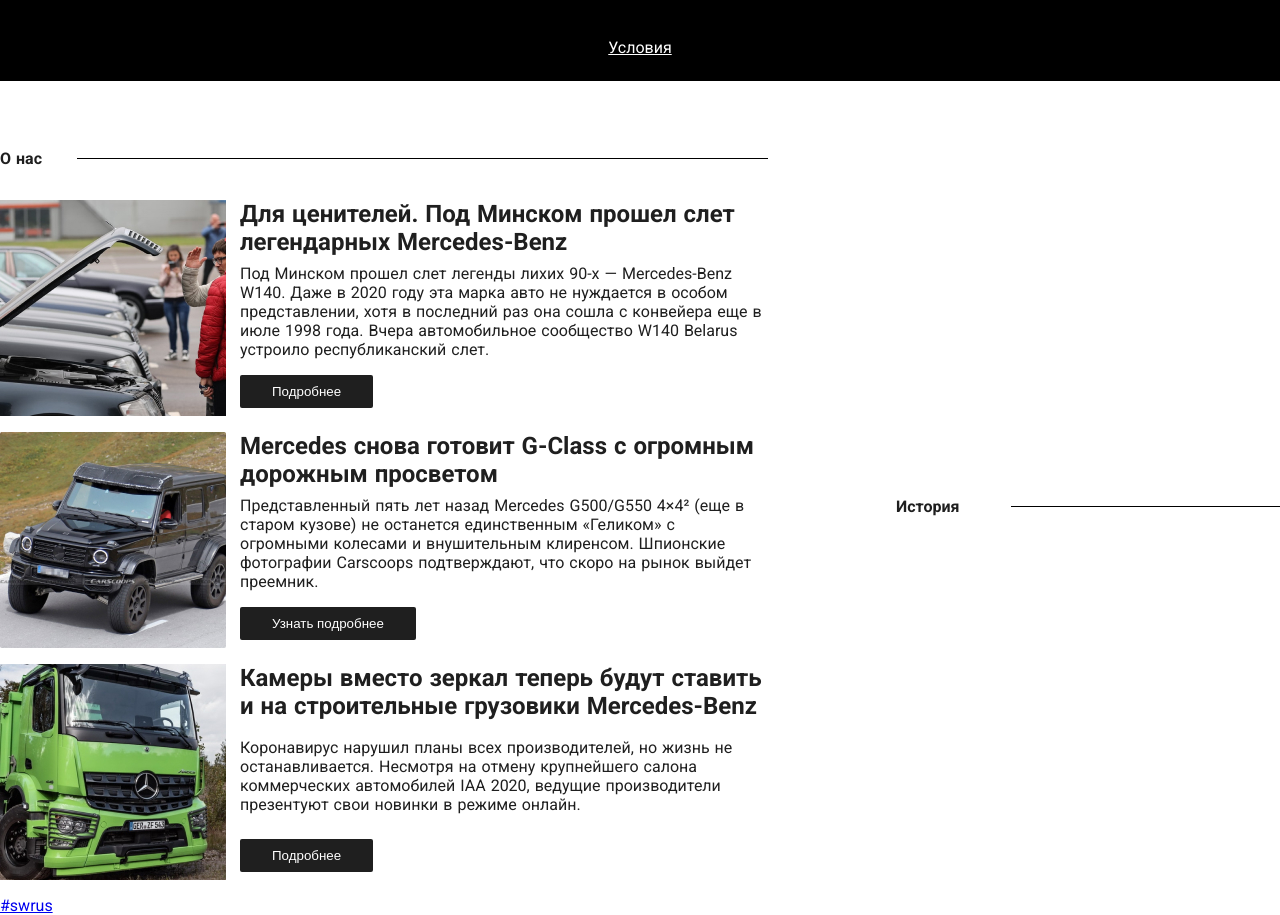
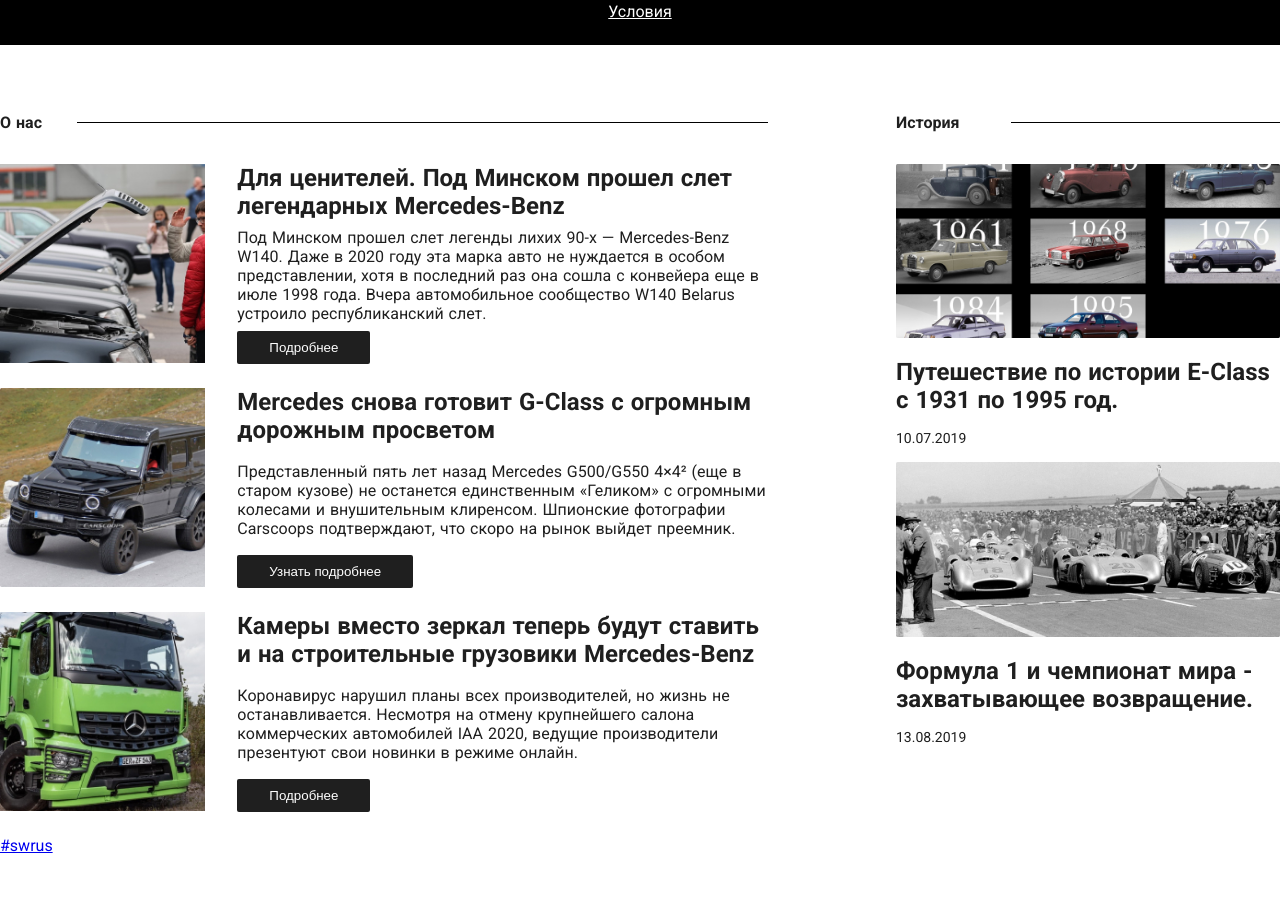
Before and after one commit to 10k20/fashion_shop, a Nuxt app in the folder webapp/: page / in a window 1280 px wide. Shown: the part 2000-2915 px from the top of the page. After the commit the page ends 2855 px from the top, so only its background shows below. Built offline with nearby package versions, Linux system fonts and the light colour scheme; a web font is replaced by a local one.

Commit message:
about section layout

```diff
--- a/webapp/components/common/AboutCard.vue
+++ b/webapp/components/common/AboutCard.vue
@@ -33,19 +33,29 @@
   margin-bottom: 1.5rem;
   .about-card-img {
     width: 13rem;
-    height: 13rem;
+    height: 12.5rem;
     margin-right: 2rem;
+    overflow: hidden;
+    cursor: pointer;
+    img {
+      width: 13rem;
+      transition: 0.2s ease-in-out;
+    }
+    img:hover {
+      transform: scale(1.2);
+    }
   }
   .about-card-body {
     display: flex;
     align-content: space-between;
     flex-direction: column;
     flex-flow: wrap;
+    width: 70%;
     .about-card-title {
       width: 100%;
       font-weight: 700;
       font-size: 1.5rem;
-      margin-bottom: 0.5rem;
+      cursor: pointer;
     }
     .about-card-text {
       width: 100%;
@@ -58,7 +68,18 @@
       border-radius: 2px;
       padding: 0.55rem 2rem;
       cursor: pointer;
-      margin-top: 1rem;
+      transition: 0.2s ease-in-out;
+    }
+    button:hover {
+      color: $dark;
+      background-color: #fff;
+      outline: 2px solid $dark;
+    }
+    button:active {
+      color: #fff;
+      background-color: $dark;
+      outline: 2px solid $dark;
+      outline: none;
     }
   }
 }
--- a/webapp/components/common/HistoryCard.vue
+++ b/webapp/components/common/HistoryCard.vue
@@ -0,0 +1,54 @@
+<template>
+  <div class="history-card-wrapper">
+    <div class="history-card-img">
+      <img :src="historyCardImg" alt="" />
+    </div>
+    <div class="history-card-title">
+      {{ historyCardTitle }}
+    </div>
+    <div class="history-card-date">
+      {{ historyCardDate }}
+    </div>
+  </div>
+</template>
+<script>
+export default {
+  props: {
+    historyCardImg: String,
+    historyCardTitle: String,
+    historyCardDate: String,
+  },
+};
+</script>
+<style lang="scss" scoped>
+.history-card-wrapper {
+  display: flex;
+  flex-direction: column;
+  width: 100%;
+  margin-bottom: 1rem;
+  position: relative;
+  .history-card-img {
+    width: 100%;
+    margin-bottom: 1rem;
+    position: relative;
+    overflow: hidden;
+    cursor: pointer;
+    img {
+      width: 24rem;
+      transition: 0.2s ease-in-out;
+    }
+    img:hover {
+      transform: scale(1.2);
+    }
+  }
+  .history-card-title {
+    font-size: 1.5rem;
+    font-weight: 700;
+    margin-bottom: 1rem;
+    cursor: pointer;
+  }
+  .history-card-date {
+    font-size: 0.875rem;
+  }
+}
+</style>
--- a/webapp/components/page/index/About.vue
+++ b/webapp/components/page/index/About.vue
@@ -22,13 +22,25 @@
         <p>История</p>
         <div class="history-line"></div>
       </div>
+      <div class="history-articles">
+        <HistoryCard
+          class="history-article"
+          v-for="historyCard in historyCards"
+          :key="historyCard.id"
+          :historyCardImg="historyCard.historyCardImg"
+          :historyCardTitle="historyCard.historyCardTitle"
+          :historyCardDate="historyCard.historyCardDate"
+        />
+      </div>
     </div>
   </div>
 </template>
 
 <script>
 import AboutCard from "~/components/common/AboutCard";
+import HistoryCard from "~/components/common/HistoryCard";
 export default {
+  components: { AboutCard, HistoryCard },
   data() {
     return {
       aboutCards: [
@@ -57,9 +69,22 @@
           aboutCardButtonText: "Подробнее",
         },
       ],
+      historyCards: [
+        {
+          historyCardImg: require("~/assets/img/history-1.jpg"),
+          historyCardTitle:
+            "Путешествие по истории E-Class с 1931 по 1995 год.",
+          historyCardDate: "10.07.2019",
+        },
+        {
+          historyCardImg: require("~/assets/img/history-2.jpg"),
+          historyCardTitle:
+            "Формула 1 и чемпионат мира - захватывающее возвращение.",
+          historyCardDate: "13.08.2019",
+        },
+      ],
     };
   },
-  components: { AboutCard },
 };
 </script>
 
@@ -103,6 +128,7 @@
   .history {
     width: 30%;
     display: flex;
+    flex-direction: column;
     .history-title {
       display: flex;
       width: 100%;
@@ -120,6 +146,10 @@
         background-color: #000;
       }
     }
+    .history-articles {
+      display: flex;
+      flex-direction: column;
+    }
   }
 }
 </style>
--- a/webapp/components/page/index/Gifts.vue
+++ b/webapp/components/page/index/Gifts.vue
@@ -79,7 +79,6 @@
       font-weight: 700;
       width: 35%;
       display: flex;
-      margin-bottom: 2.25rem;
     }
 
     .line {
```
Also changed, not shown: webapp/assets/img/history-1.jpg (added), webapp/assets/img/history-2.jpg (added).
